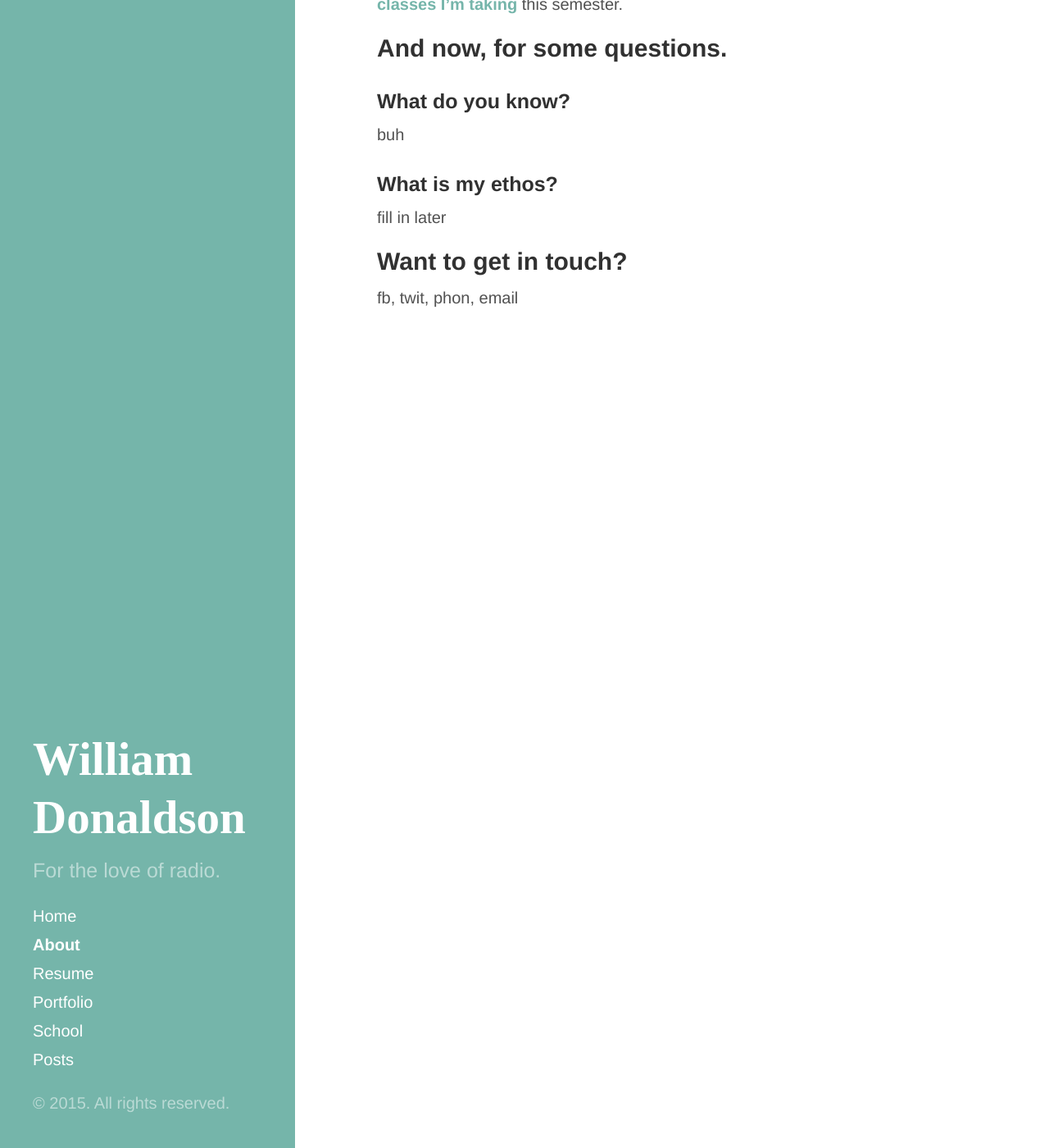
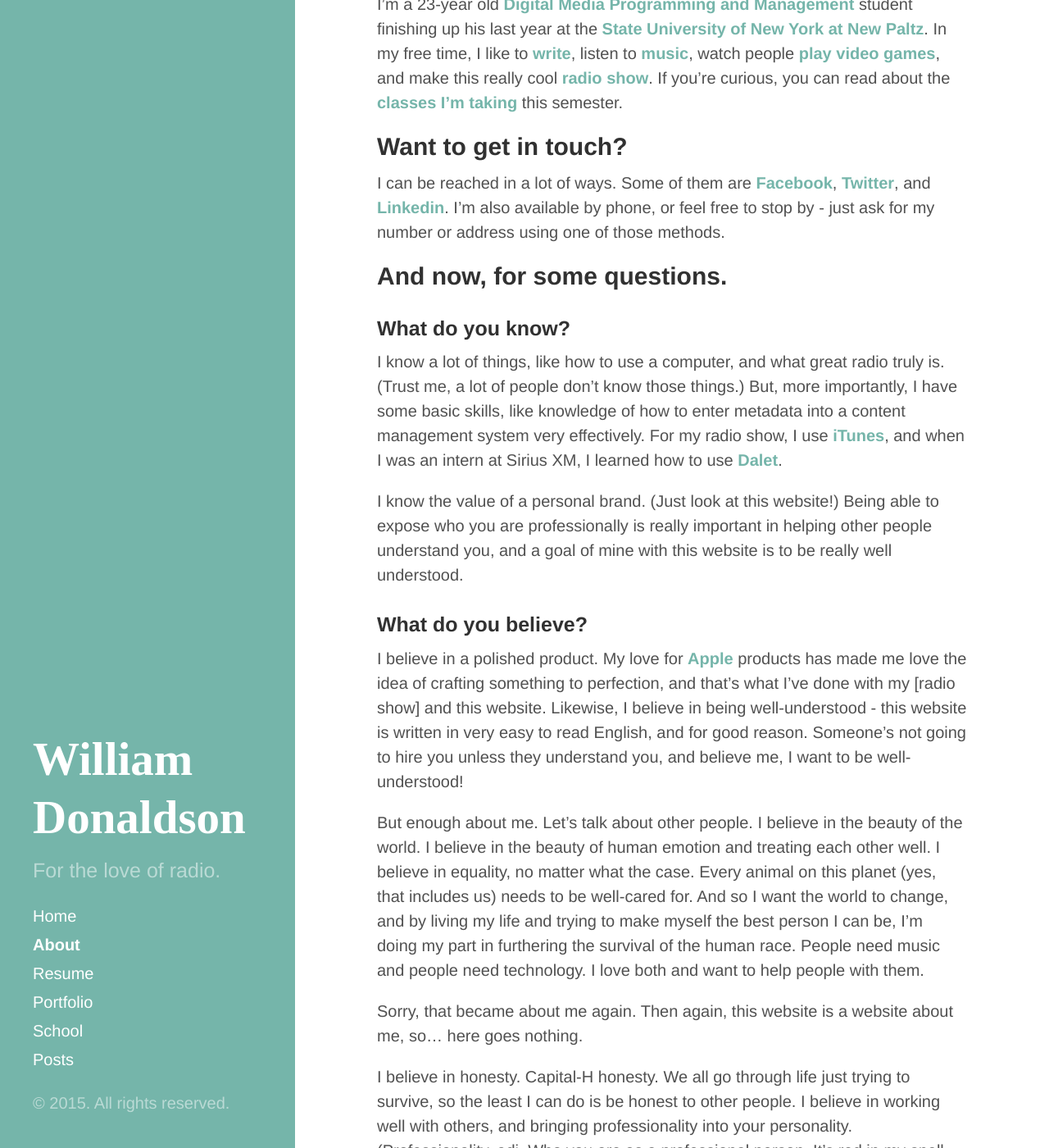
Before and after one commit to crownsedge/wildonaldson.me, a Jekyll site: the page built from about.md, in a window 1280 px wide and 1400 px high, scrolled down 270 px. Shown: the whole window at 82% size. Built offline with Jekyll 4.4.1, drawn with Linux system fonts in a browser that asks for light colours; Markdown is read by kramdown in place of the engine named in the settings; comment, search, counter and statistics services are not loaded; some of the changed text lies outside the part shown.

Commit message:
fleshing it out

```diff
--- a/about.md
+++ b/about.md
@@ -5,15 +5,39 @@
 published: true
 ---
 
+<p class="message">This page is a constant work in progress, but I like to think that someday it will be very thorough.s</p>
+
 I'm a 23-year old [Digital Media Programming and Management](http://www.newpaltz.edu/ugc/las/comm_media/major_dmprog-mgmt.html) student finishing up his last year at the [State University of New York at New Paltz](http://newpaltz.edu/). In my free time, I like to [write](/posts/), listen to [music](http://last.fm/user/nukumi), watch people [play video games](http://twitch.tv), and make this really cool [radio show](http://drifts.fm/). If you're curious, you can read about the [classes I'm taking](/school/) this semester.
+
+## Want to get in touch?
+I can be reached in a lot of ways. Some of them are [Facebook](https://facebook.com/wonaldson), [Twitter](https://twitter.com/wonaldson), and [Linkedin](https://linkedin.com/wonaldson). I'm also available by phone, or feel free to stop by - just ask for my number or address using one of those methods.
 
 ## And now, for some questions.
 
 ### What do you know?
-buh
+I know a lot of things, like how to use a computer, and what great radio truly is. (Trust me, a lot of people don't know those things.) But, more importantly, I have some basic skills, like knowledge of how to enter metadata into a content management system very effectively. For my radio show, I use [iTunes](http://apple.com/itunes), and when I was an intern at Sirius XM, I learned how to use [Dalet](http://www.dalet.com).
 
-### What is my ethos?
-fill in later
+I know the value of a personal brand. (Just look at this website!) Being able to expose who you are professionally is really important in helping other people understand you, and a goal of mine with this website is to be really well understood.
 
-## Want to get in touch?
-fb, twit, phon, email
+### What do you believe?
+
+I believe in a polished product. My love for [Apple](http://apple.com/) products has made me love the idea of crafting something to perfection, and that's what I've done with my [radio show] and this website. Likewise, I believe in being well-understood - this website is written in very easy to read English, and for good reason. Someone's not going to hire you unless they understand you, and believe me, I want to be well-understood!
+
+But enough about me. Let's talk about other people. I believe in the beauty of the world. I believe in the beauty of human emotion and treating each other well. I believe in equality, no matter what the case. Every animal on this planet (yes, that includes us) needs to be well-cared for. And so I want the world to change, and by living my life and trying to make myself the best person I can be, I'm doing my part in furthering the survival of the human race. People need music and people need technology. I love both and want to help people with them.
+
+Sorry, that became about me again. Then again, this website is a website about me, so... here goes nothing.
+
+I believe in honesty. Capital-H honesty. We all go through life just trying to survive, so the least I can do is be honest to other people. I believe in working well with others, and bringing professionality into your personality. (Professionality. adj. Who you are as a professional person. It's red in my spell checker!)
+
+### What do you want?
+
+Success and happiness, and I'm going to do everything in my power to get both of those, no matter what trials and tribulations I have to go through. Full stop.
+
+### What do you like?
+
+I like collecting music and headphones. I have a couple really nice pairs of headphones that I use for various purposes, and they're pretty great. I like to write, I guess, especially when it's about something I enjoy. (Not sure what that says about me considering this entire website is about myself.) I like to sit back and think about the future.
+
+### Tell me about this website.
+That's not a question.
+
+I did an internship with [Sirius XM] in Washington, D.C. in the fall of 2014, and this website was made with the intended purpose of getting a job with them. It's coded with [Coda], created with [Jekyll] and themed with [Hyde], and it's all running on [Github] Pages for free thanks to a little company called [Namecheap]. It's written in plain English because I want to be very easily understood, and if there's one thing professionals in America know, it's English.
```
